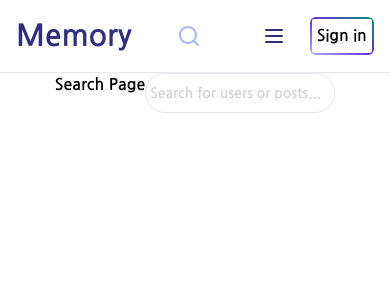
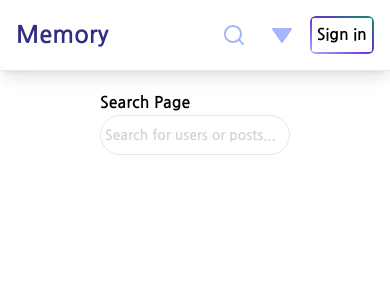
Before and after one commit to c-owner/memory-webapp, a Next.js app: page /search in a window 390 px wide. Shown: the top 300 px of the page. Built offline with nearby package versions, Linux system fonts and the light colour scheme; no server answers.

Commit message:
header #1

```diff
--- a/next.config.js
+++ b/next.config.js
@@ -1,7 +1,7 @@
 /** @type {import("next").NextConfig} */
 const nextConfig = {
     images: {
-        domains: ['localhost', 'unsplash.com']
+        domains: ['localhost', 'unsplash.com', '210.90.202.90']
     }
 };
 
--- a/src/app/globals.css
+++ b/src/app/globals.css
@@ -26,3 +26,9 @@ body {
 li {
     list-style: none;
 }
+
+@media screen and (max-width: 465px) {
+    .nav-button {
+        display: none;
+    }
+}
--- a/src/app/layout.tsx
+++ b/src/app/layout.tsx
@@ -19,12 +19,12 @@ export default function RootLayout({ children }: { children: React.ReactNode })
         <html lang="en" className={gothic.className}>
             <body className={`flex flex-col w-full mx-auto dark:bg-apple-dark-2`}>
                 <AuthContext>
-                    <header className="sticky top-0 bg-white z-10 border-b dark:bg-apple-dark-1">
-                        <div className="max-w-screen-xl mx-auto">
+                    <header className="sticky top-0 bg-white z-10 border-b shadow-lg dark:border-b-neutral-800  dark:bg-apple-dark-1">
+                        <div className="max-w-screen-xl mx-auto dark:text-white">
                             <Navbar />
                         </div>
                     </header>
-                    <main className="w-full flex justify-center max-w-screen-xl mx-auto">
+                    <main className="w-full flex justify-center max-w-screen-xl mx-auto dark:text-white">
                         {children}
                     </main>
                 </AuthContext>
--- a/src/app/search/page.tsx
+++ b/src/app/search/page.tsx
@@ -2,9 +2,9 @@ import SearchForm from '@/components/SearchForm';
 
 export default function SearchPage() {
     return (
-        <>
+        <div className="mt-5">
             <h1>Search Page</h1>
             <SearchForm />
-        </>
+        </div>
     );
 }
--- a/src/components/Navbar.tsx
+++ b/src/components/Navbar.tsx
@@ -5,45 +5,29 @@ import SearchIcon from '@/components/ui/SearchIcon';
 import ColorButton from '@/components/ui/ColorButton';
 import { signIn, signOut, useSession } from 'next-auth/react';
 import Avatar from '@/components/Avatar';
+import BottomArrowIcon from '@/components/ui/BottomArrowIcon';
 
 export default function Navbar() {
     const { data: session } = useSession();
     const user = session?.user;
 
     return (
-        <>
         <div className="flex justify-between items-center p-4">
-                <nav className="w-full flex items-center justify-between">
-                    <h1 className="text-indigo-900 dark:text-indigo-300 text-3xl">
+            <nav className="w-full flex gap-2 items-center justify-between">
+                <h1 className="text-indigo-900 dark:text-indigo-300 text-2xl">
                     <Link href="/">Memory</Link>
                 </h1>
+                <div className="flex items-center justify-center gap-4">
                     <div className="flex items-center justify-center">
                         <Link className="mr-2" href="/search">
                             <SearchIcon />
                         </Link>
                     </div>
-                    <div className="flex items-center justify-center gap-4">
-                        <button
-                            onClick={() => {}}
-                            className={
-                                'md:hidden flex items-center justify-center w-10 h-10 rounded-full text-indigo-900 dark:text-indigo-300'
-                            }
-                        >
-                            <svg
-                                xmlns="http://www.w3.org/2000/svg"
-                                className="h-6 w-6"
-                                fill="none"
-                                viewBox="0 0 24 24"
-                                stroke="currentColor"
-                            >
-                                <path
-                                    strokeLinecap="round"
-                                    strokeLinejoin="round"
-                                    strokeWidth={2}
-                                    d="M4 6h16M4 12h16M4 18h16"
-                                />
-                            </svg>
+
+                    <button type="button" onClick={() => {}} className="block sm:hidden">
+                        <BottomArrowIcon />
                     </button>
+
                     {user && (
                         <li>
                             <Link href={`/user/${user.username}`}>
@@ -51,14 +35,15 @@ export default function Navbar() {
                             </Link>
                         </li>
                     )}
+                    <div>
                         {session ? (
                             <ColorButton text={'Sign out'} onClick={() => signOut()} />
                         ) : (
                             <ColorButton text={'Sign in'} onClick={() => signIn()} />
                         )}
                     </div>
+                </div>
             </nav>
         </div>
-        </>
     );
 }
--- a/src/components/SearchForm.tsx
+++ b/src/components/SearchForm.tsx
@@ -14,7 +14,9 @@ export default function SearchForm() {
             <input
                 type="text"
                 className="w-[190px] px-1 h-10 text-sm text-gray-700 placeholder-neutral-300
-                                        border rounded-full focus:outline-none focus:border-indigo-300"
+                                        border rounded-full focus:outline-none focus:border-indigo-300
+                                        dark:bg-apple-dark-2 dark:text-white dark:placeholder-neutral-400
+                                        "
                 placeholder="Search for users or posts..."
                 value={search}
                 onChange={(e) => setSearch(e.target.value)}
--- /dev/null
+++ b/src/components/ui/BottomArrowIcon.tsx
@@ -0,0 +1,9 @@
+import { BiSolidDownArrow } from 'react-icons/bi';
+
+type Props = {
+    color?: string;
+};
+
+export default function BottomArrowIcon({ color = 'text-indigo-300' }: Props) {
+    return <BiSolidDownArrow className={`w-6 h-6 ${color}`} />;
+}
--- a/tailwind.config.ts
+++ b/tailwind.config.ts
@@ -1,4 +1,6 @@
 /** @type {import('tailwindcss').Config} */
+const defaultTheme = require('tailwindcss/defaultTheme');
+
 module.exports = {
     content: [
         './app/**/*.{js,ts,jsx,tsx,mdx}',
@@ -8,7 +10,16 @@ module.exports = {
         './src/**/*.{js,ts,jsx,tsx,mdx}'
     ],
     theme: {
-        extend: {}
+        screens: {
+            ...defaultTheme.screens,
+            xs: { max: '465px' }
+        },
+        extend: {
+            screens: {
+                ...defaultTheme,
+                xs: { max: '465px' }
+            }
+        }
     },
     darkMode: ['media', '.apple-dark'],
     plugins: [require('@tailwindcss/typography')]
```
Lines whose indentation alone changed are shown as unchanged.
